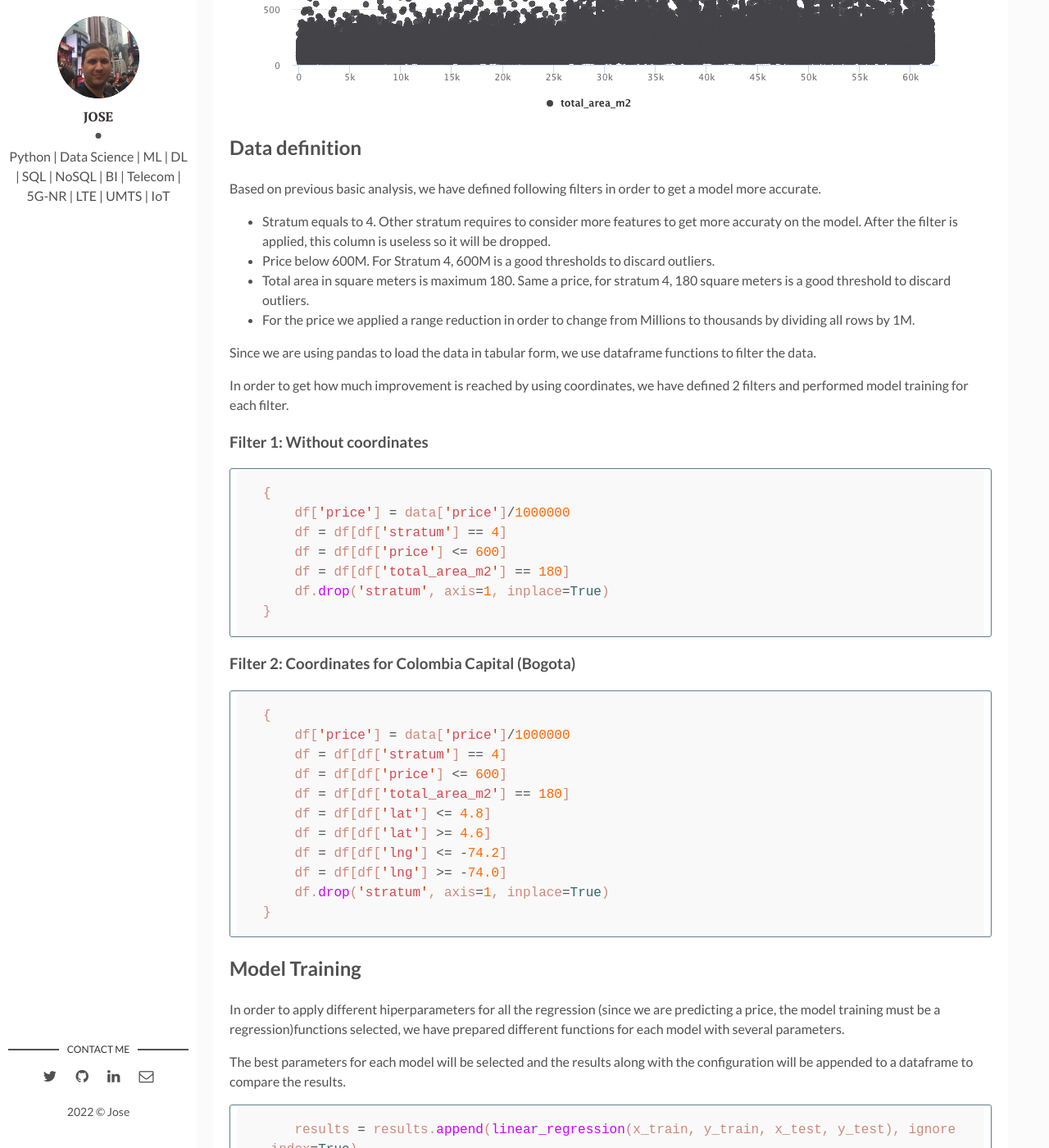
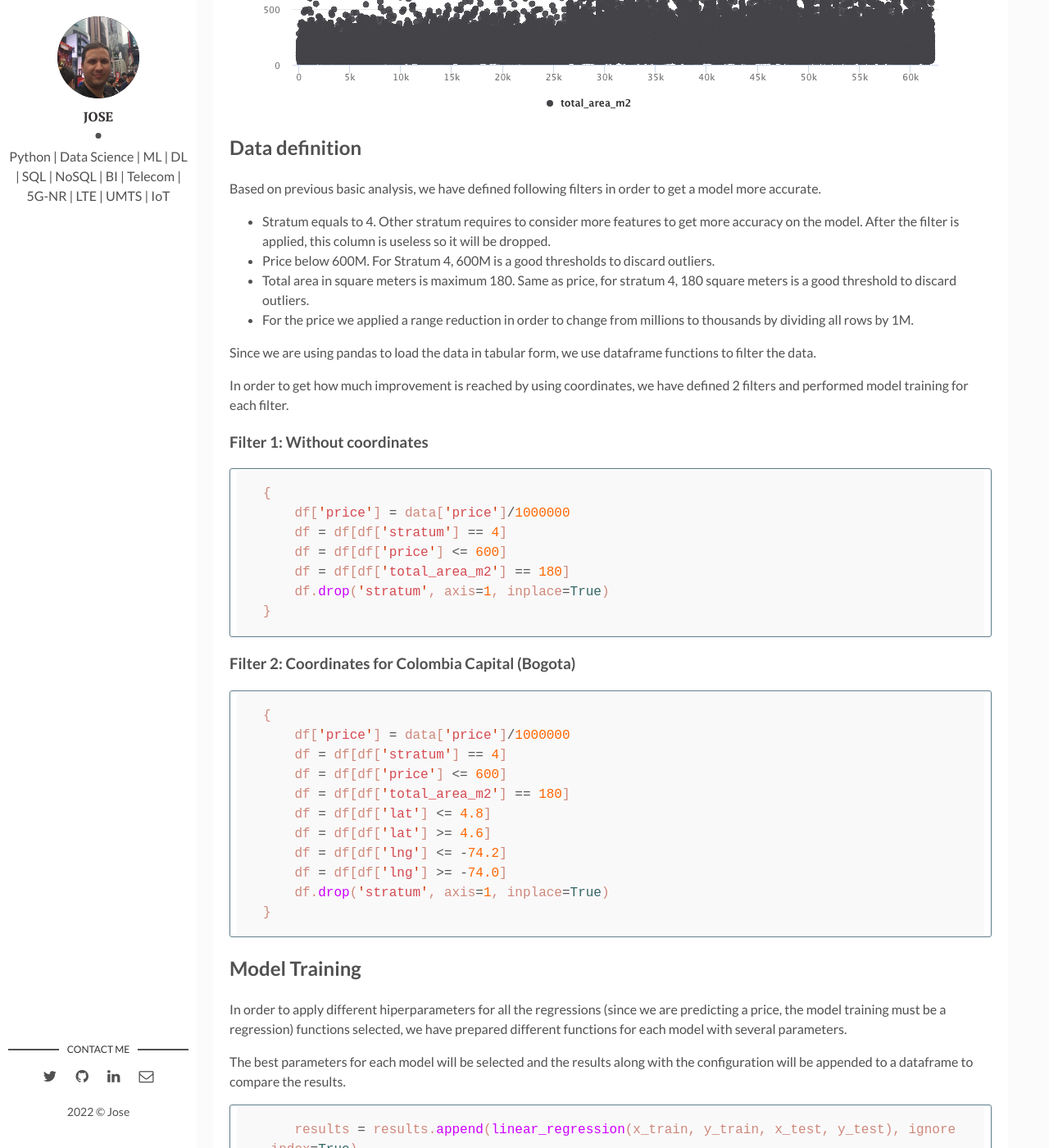
Before and after one commit to joch182/joch182.github.io, a Jekyll site: the page built from _posts/2022-08-15-how-coordinates-impact-price-prediction-in-real-state.markdown, in a window 1280 px wide and 1400 px high, scrolled down 3758 px. Shown: the whole window at 82% size. Built offline with Jekyll 4.4.1, drawn with Linux system fonts in a browser that asks for light colours; comment, search, counter and statistics services are not loaded; some of the changed text lies outside the part shown.

Commit message:
fixing grammar

```diff
--- a/_posts/2022-08-15-how-coordinates-impact-price-prediction-in-real-state.markdown
+++ b/_posts/2022-08-15-how-coordinates-impact-price-prediction-in-real-state.markdown
@@ -48,10 +48,10 @@ Another important feature is area of the property. This plot shows a lot of outl
 
 Based on previous basic analysis, we have defined following filters in order to get a model more accurate.
 
-- Stratum equals to 4. Other stratum requires to consider more features to get more accuraty on the model. After the filter is applied, this column is useless so it will be dropped.
+- Stratum equals to 4. Other stratum requires to consider more features to get more accuracy on the model. After the filter is applied, this column is useless so it will be dropped.
 - Price below 600M. For Stratum 4, 600M is a good thresholds to discard outliers.
-- Total area in square meters is maximum 180. Same a price, for stratum 4, 180 square meters is a good threshold to discard outliers.
-- For the price we applied a range reduction in order to change from Millions to thousands by dividing all rows by 1M.
+- Total area in square meters is maximum 180. Same as price, for stratum 4, 180 square meters is a good threshold to discard outliers.
+- For the price we applied a range reduction in order to change from millions to thousands by dividing all rows by 1M.
 
 Since we are using pandas to load the data in tabular form, we use dataframe functions to filter the data.
 
@@ -87,7 +87,7 @@ In order to get how much improvement is reached by using coordinates, we have de
 
 ## Model Training
 
-In order to apply different hiperparameters for all the regression (since we are predicting a price, the model training must be a regression)functions selected, we have prepared different functions for each model with several parameters.
+In order to apply different hiperparameters for all the regressions (since we are predicting a price, the model training must be a regression) functions selected, we have prepared different functions for each model with several parameters.
 
 The best parameters for each model will be selected and the results along with the configuration will be appended to a dataframe to compare the results.
 
```
Also changed, not shown: other parts of _posts/2022-08-15-how-coordinates-impact-price-prediction-in-real-state.markdown (+3 -4 lines).
